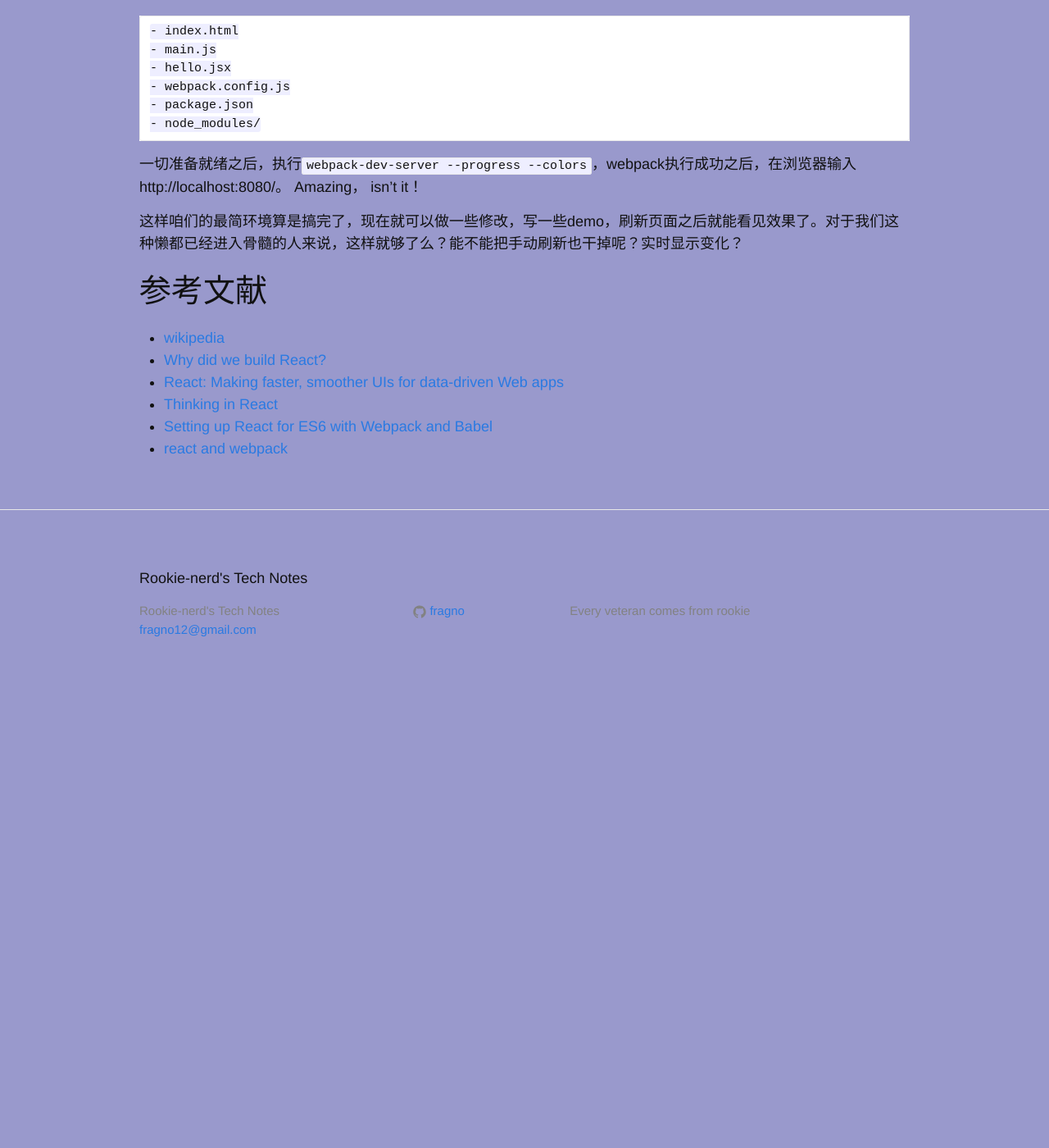
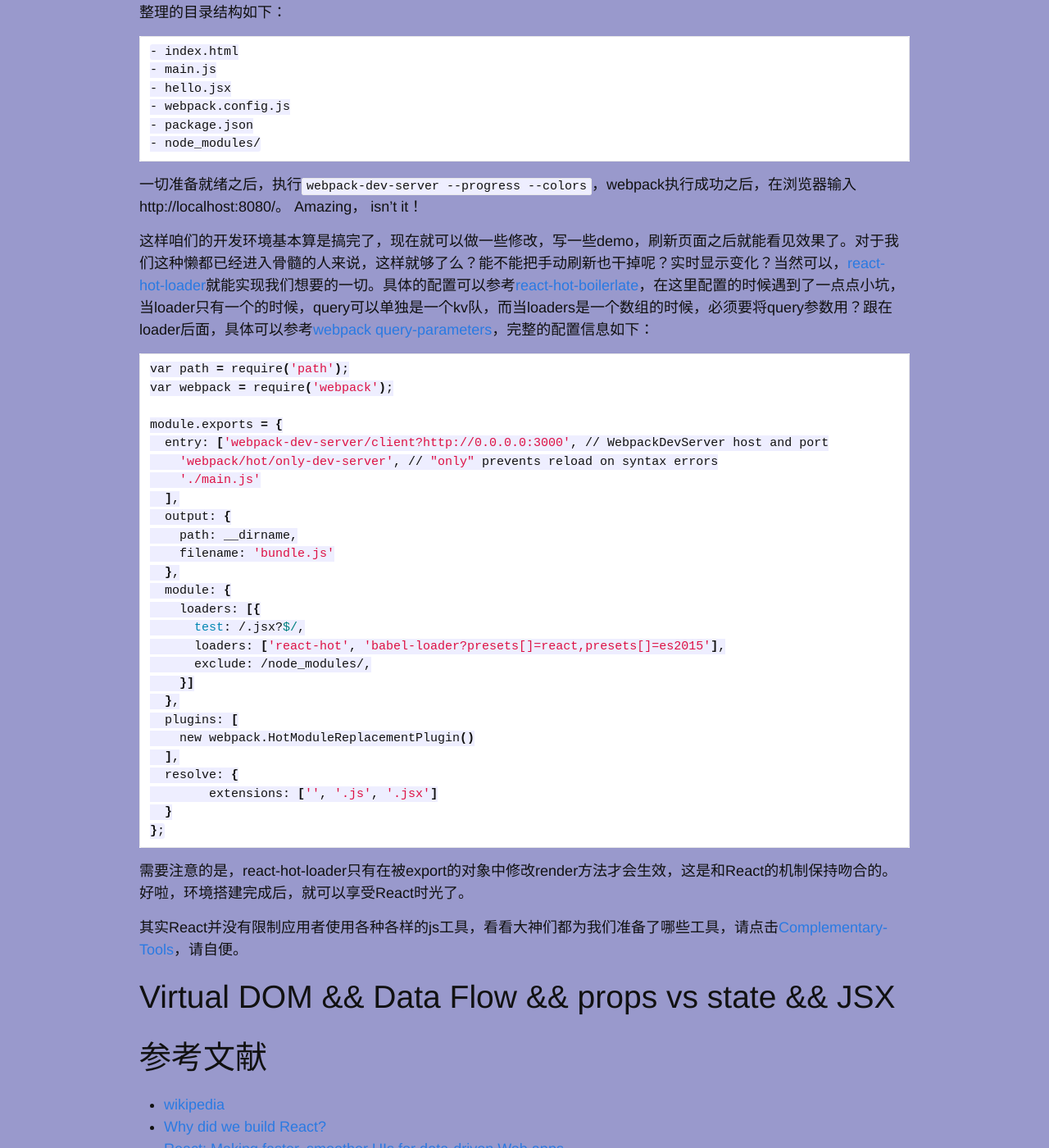
Before and after one commit to rookie-nerd/rookie-nerd.github.io, a Jekyll site: the page built from _posts/2016-03-22-react学习.markdown, in a window 1280 px wide and 1400 px high, scrolled down 3435 px. Shown: the whole window at 82% size. Built offline with Jekyll 4.4.1, drawn with Linux system fonts in a browser that asks for light colours; before the commit the page ends 4274 px from its top, so only the background shows below that; some of the changed text lies outside the part shown.

Commit message:
D:[update]

````diff
--- a/_posts/2016-03-22-react学习.markdown
+++ b/_posts/2016-03-22-react学习.markdown
@@ -26,7 +26,7 @@ React首先是一个js库，然后才是一个构建UI的js库，又名React.js
 # 环境搭建
 前端的环境搭建真的是一件比较痛苦而又舒爽的工作，为了不一下子把大家搞死，咱们先搭一个最简环境。什么？我不想浪费时间搭环境，我就想看看怎么用？那请移步访问[react-starter-kit](https://github.com/kriasoft/react-starter-kit);
 
-## 最简环境
+
 首先我们需要使用到npm，javascript的包管理工具，`npm init`主要是为了创建package.json文件，该文件用来管理依赖的各种包信息。
 ```shell
 npm init
@@ -105,7 +105,12 @@ index.html
 
 main.js
 ```js
+import React from 'react';
+import ReactDOM from 'react-dom';
 import Hello from './hello.jsx';
+
+ReactDOM.render(<Hello/>, document.getElementById('hello'));
+
 ```
 
 hello.jsx
@@ -119,7 +124,7 @@ class Hello extends React.Component {
   }
 }
 
-ReactDOM.render(<Hello/>, document.getElementById('hello'));
+module.exports = Hello;
 ```
 
 整理的目录结构如下：
@@ -135,8 +140,40 @@ ReactDOM.render(<Hello/>, document.getElementById('hello'));
 一切准备就绪之后，执行`webpack-dev-server --progress --colors`，webpack执行成功之后，在浏览器输入http://localhost:8080/。
 Amazing， isn't it！
 
-这样咱们的最简环境算是搞完了，现在就可以做一些修改，写一些demo，刷新页面之后就能看见效果了。对于我们这种懒都已经进入骨髓的人来说，这样就够了么？能不能把手动刷新也干掉呢？实时显示变化？
+这样咱们的开发环境基本算是搞完了，现在就可以做一些修改，写一些demo，刷新页面之后就能看见效果了。对于我们这种懒都已经进入骨髓的人来说，这样就够了么？能不能把手动刷新也干掉呢？实时显示变化？当然可以，[react-hot-loader](http://gaearon.github.io/react-hot-loader/getstarted/)就能实现我们想要的一切。具体的配置可以参考[react-hot-boilerlate](https://github.com/gaearon/react-hot-boilerplate)，在这里配置的时候遇到了一点点小坑，当loader只有一个的时候，query可以单独是一个kv队，而当loaders是一个数组的时候，必须要将query参数用？跟在loader后面，具体可以参考[webpack query-parameters](http://webpack.github.io/docs/using-loaders.html#query-parameters)，完整的配置信息如下：
+```shell
+var path = require('path');
+var webpack = require('webpack');
 
+module.exports = {
+  entry: ['webpack-dev-server/client?http://0.0.0.0:3000', // WebpackDevServer host and port
+    'webpack/hot/only-dev-server', // "only" prevents reload on syntax errors
+    './main.js'
+  ],
+  output: {
+    path: __dirname,
+    filename: 'bundle.js'
+  },
+  module: {
+    loaders: [{
+      test: /.jsx?$/,
+      loaders: ['react-hot', 'babel-loader?presets[]=react,presets[]=es2015'],
+      exclude: /node_modules/,
+    }]
+  },
+  plugins: [
+    new webpack.HotModuleReplacementPlugin()
+  ],
+  resolve: {
+        extensions: ['', '.js', '.jsx']
+  }
+};
+```
+需要注意的是，react-hot-loader只有在被export的对象中修改render方法才会生效，这是和React的机制保持吻合的。好啦，环境搭建完成后，就可以享受React时光了。
+
+其实React并没有限制应用者使用各种各样的js工具，看看大神们都为我们准备了哪些工具，请点击[Complementary-Tools](https://github.com/facebook/react/wiki/Complementary-Tools)，请自便。
+
+# Virtual DOM && Data Flow && props vs state && JSX
 
 # 参考文献
 + [wikipedia](https://en.wikipedia.org/wiki/React_(JavaScript_library))
````
